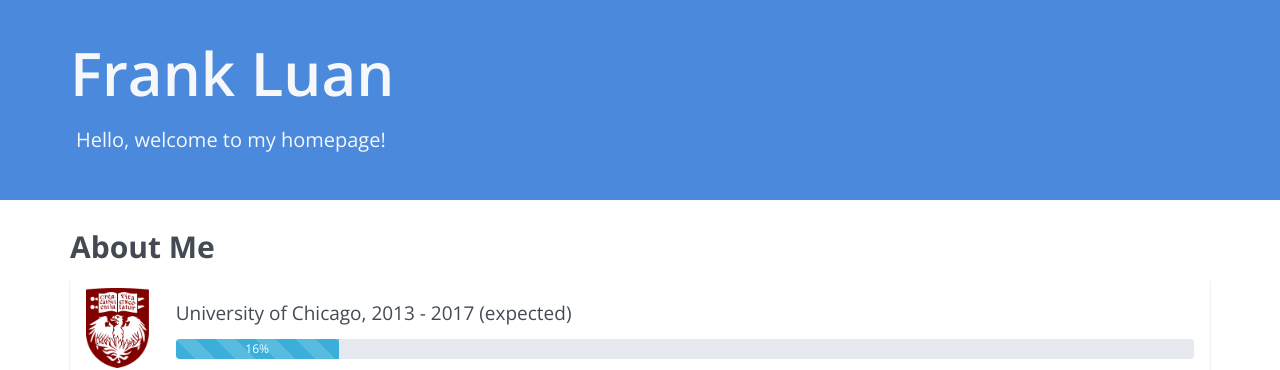
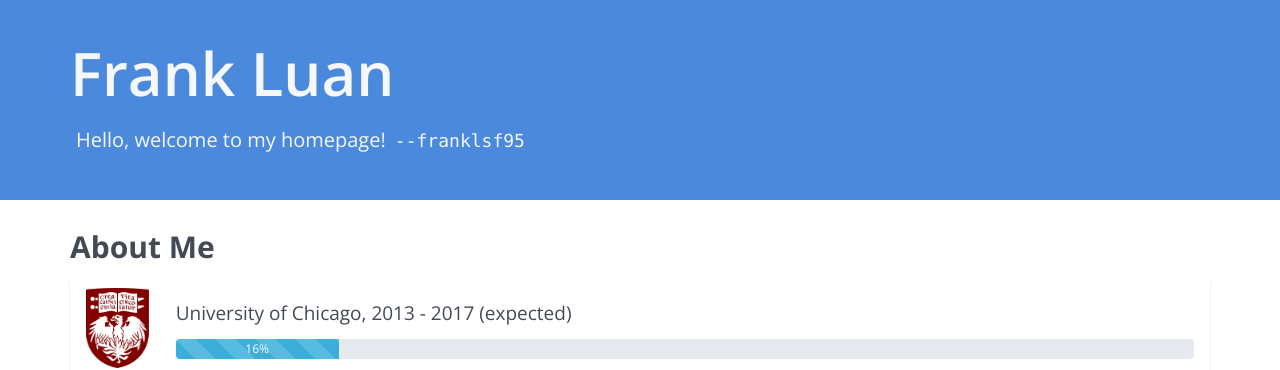
Before and after one commit to franklsf95/franklsf.org, a Jekyll site: the page built from index.html, in a window 1280 px wide. Shown: the top 370 px of the page. Built offline with Jekyll 4.4.1, drawn with Linux system fonts in a browser that asks for light colours; nearby versions of some CDN libraries.

Commit message:
Highlight Frank Luan and franklsf95

```diff
--- a/_assets/scss/site.scss
+++ b/_assets/scss/site.scss
@@ -19,6 +19,10 @@
     .description {
         font-size: 20px;
         padding-left: 6px;
+    }
+    code {
+        background: none;
+        color: inherit;
     }
 }
 
--- a/_includes/navbar.html
+++ b/_includes/navbar.html
@@ -2,7 +2,7 @@
     <div class="container">
         <a href="/"><h1>Frank Luan</h1></a>
         <div class="description">
-            <p>Hello, welcome to my homepage!</p>
+            <p>Hello, welcome to my homepage! <code>--franklsf95</code></p>
         </div>
     </div>
 </header>
--- a/_layouts/default.html
+++ b/_layouts/default.html
@@ -2,9 +2,9 @@
 <html lang="en">
     <head>
         <meta charset="utf-8">
-        <title>{{ page.title }} | Frank LSF</title>
+        <title>Frank Luan</title>
         <meta name="viewport" content="width=device-width, initial-scale=1.0">
-        <meta name="description" content="Frank LSF. @franklsf95.">
+        <meta name="description" content="Frank Luan. franklsf95.">
 
         <link rel="shortcut icon" href="/assets/img/favicon.ico">
         <link href='http://fonts.googleapis.com/css?family=Open+Sans:300,400,600,700' rel='stylesheet' type='text/css'>
--- a/assets/css/site.css
+++ b/assets/css/site.css
@@ -14,6 +14,9 @@
   .header .description {
     font-size: 20px;
     padding-left: 6px; }
+  .header code {
+    background: none;
+    color: inherit; }
 
 .about h4 {
   font-weight: 300; }
```
